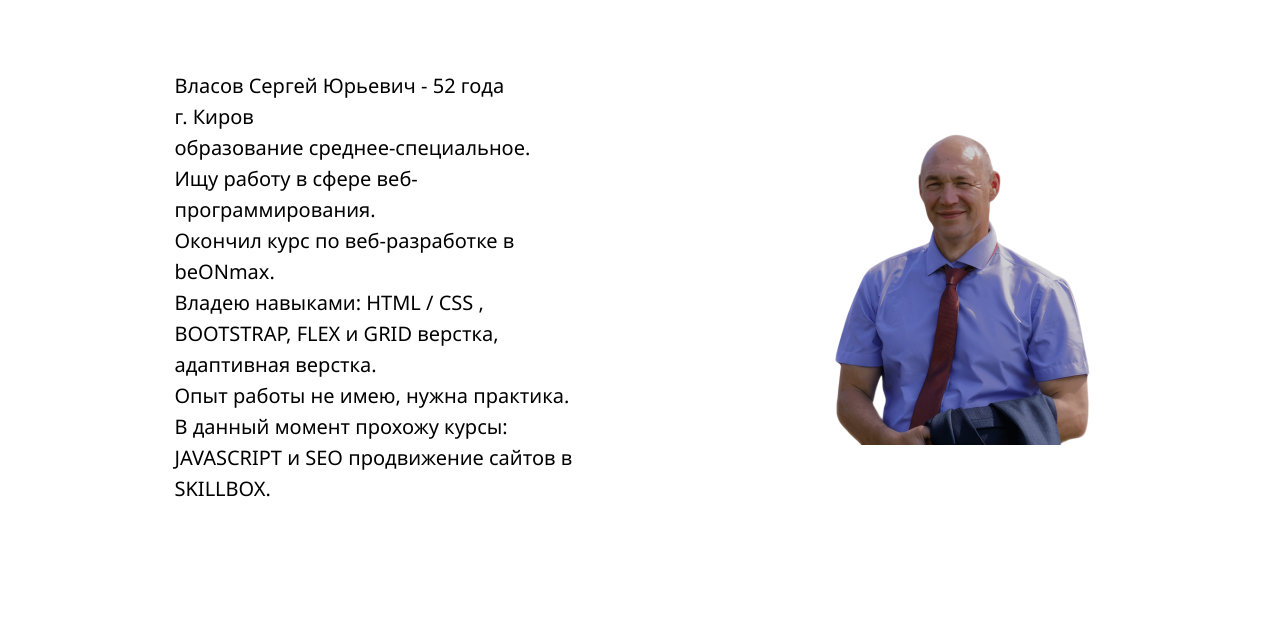
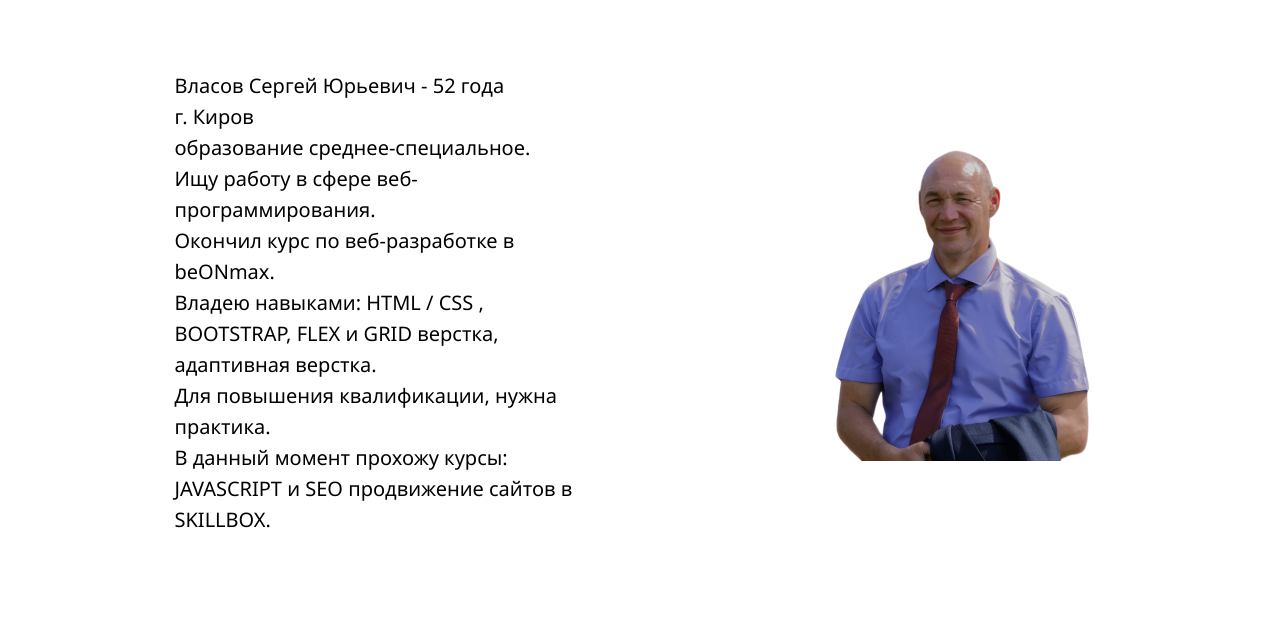
Before and after one commit to VS-1971/VS-1971-summary, a plain HTML site: page index.html in a window 1280 px wide. Shown: the part 148-779 px from the top of the page. Drawn offline with nearby package versions, Linux system fonts and the light colour scheme.

Commit message:
Update index.html

```diff
--- a/index.html
+++ b/index.html
@@ -41,7 +41,7 @@
                             Владею навыками:
                             HTML / CSS , BOOTSTRAP, FLEX и GRID верстка,
                             адаптивная верстка.<br>
-                            Опыт работы не имею, нужна практика.<br>
+                            Для повышения квалификации, нужна практика.<br>
                             В данный момент прохожу курсы: JAVASCRIPT и
                             SEO продвижение сайтов в SKILLBOX.
                         </div>
```
